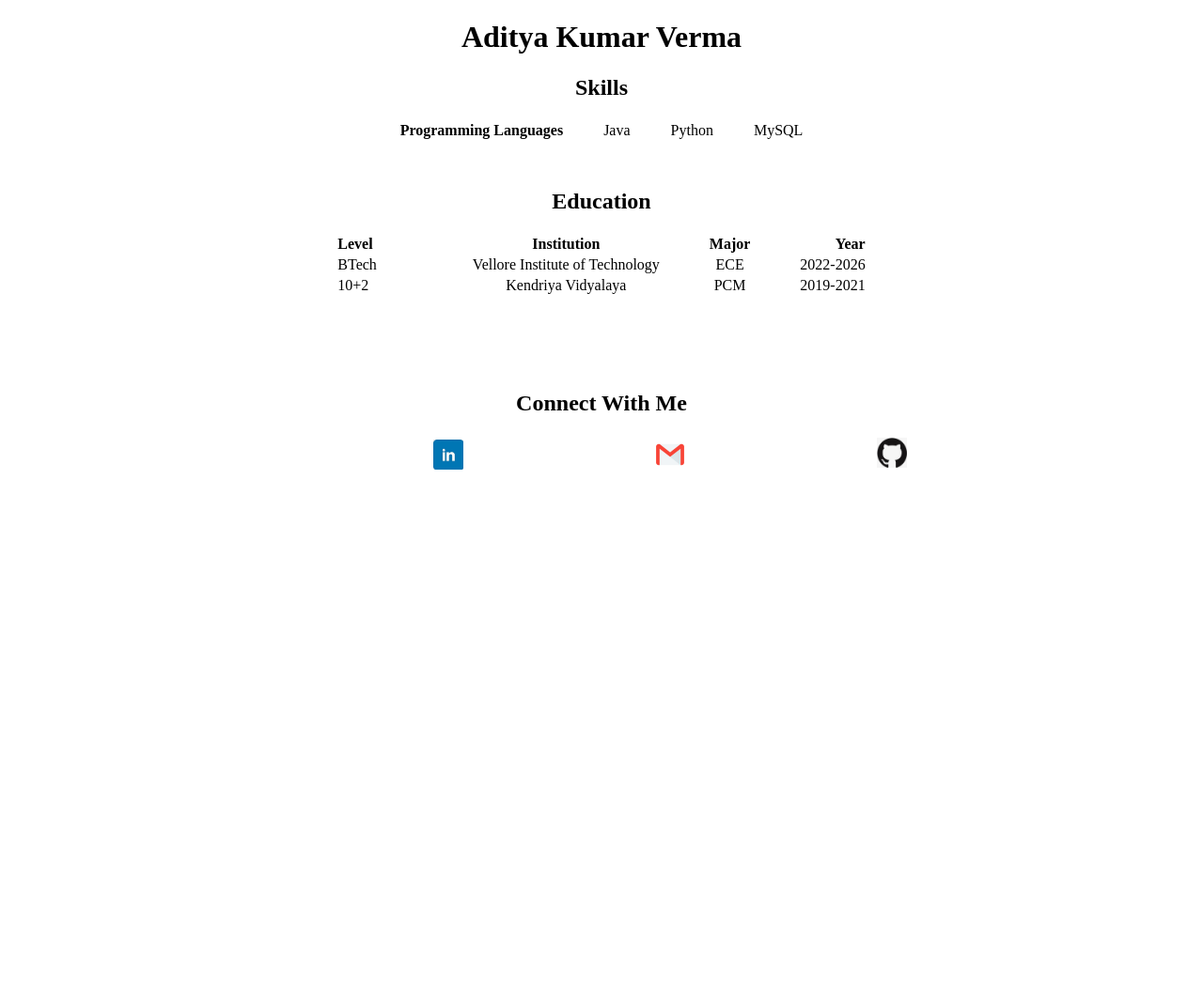
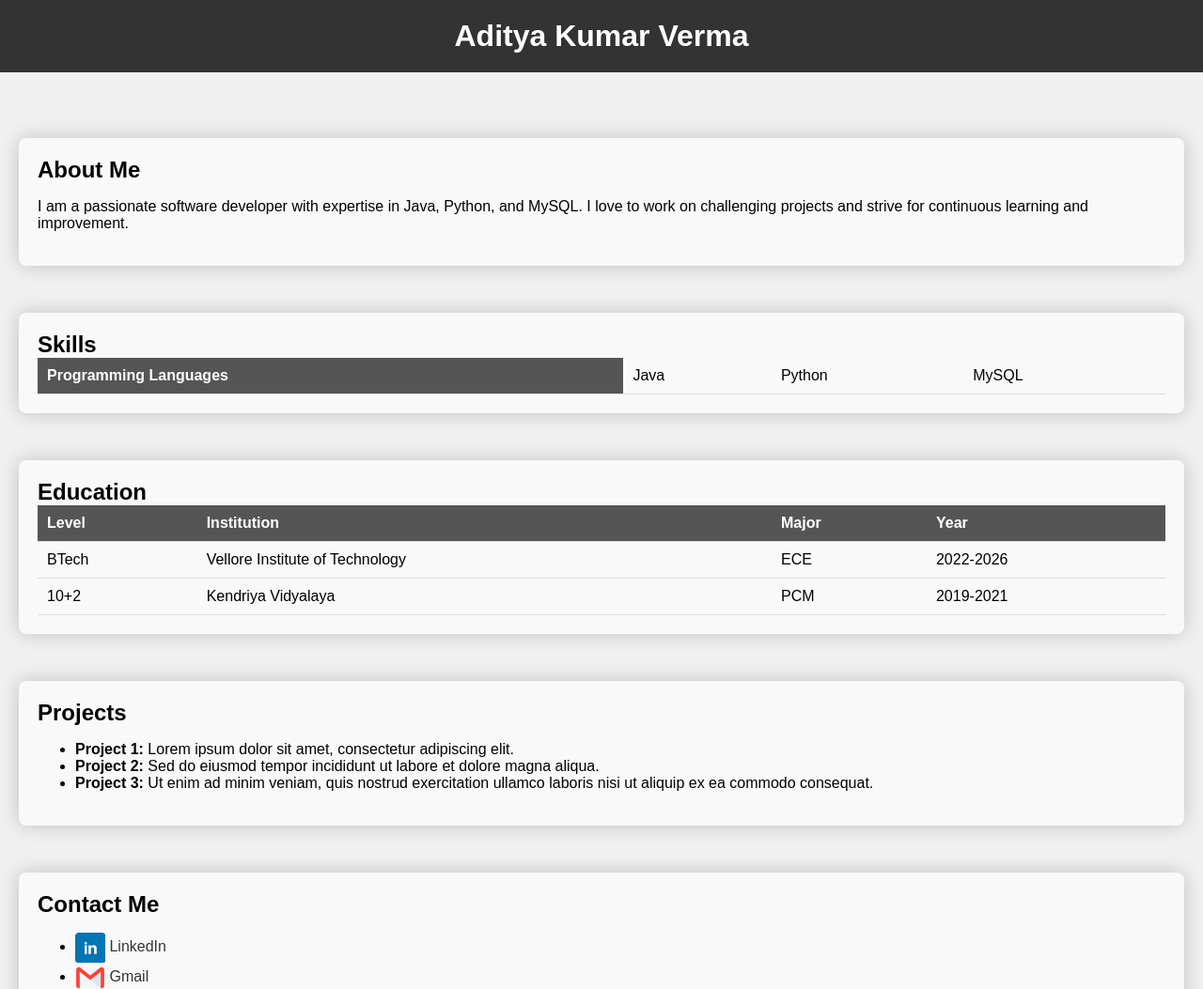
Before and after one commit to adityaverma121/My-Portfolio, a plain HTML site: page index.html in a window 1280 px wide. Shown: the top 1053 px of the page at 94% size. Before the commit the page ends 800 px from the top, so only its background shows below. Drawn offline with Linux system fonts and the light colour scheme.

Commit message:
Update index.html

```diff
--- a/index.html
+++ b/index.html
@@ -1,75 +1,159 @@
 <!DOCTYPE html>
-<html>
+<html lang="en">
 <head>
-	<title style="text-align:center;">My Portfolio</title>
+    <meta charset="UTF-8">
+    <meta name="viewport" content="width=device-width, initial-scale=1.0">
+    <title>My Portfolio</title>
+    <style>
+        body {
+            font-family: Arial, sans-serif;
+            background-color: #f0f0f0;
+            margin: 0;
+            padding: 0;
+        }
+
+        header {
+            background-color: #333;
+            color: #fff;
+            padding: 20px 0;
+            text-align: center;
+        }
+
+        h1, h2 {
+            margin: 0;
+        }
+
+        main {
+            padding: 20px;
+        }
+
+        section {
+            margin-top: 50px;
+            padding: 20px;
+            background-color: #f9f9f9;
+            border-radius: 8px;
+            box-shadow: 0 0 20px rgba(0, 0, 0, 0.2);
+            transition: transform 0.3s ease;
+        }
+
+        section:hover {
+            transform: translateY(-5px);
+        }
+
+        table {
+            width: 100%;
+            border-collapse: collapse;
+        }
+
+        th, td {
+            padding: 10px;
+            text-align: left;
+            border-bottom: 1px solid #ddd;
+        }
+
+        th {
+            background-color: #555;
+            color: #fff;
+        }
+
+        td {
+            vertical-align: middle;
+        }
+
+        a {
+            text-decoration: none;
+            color: #333;
+            transition: color 0.3s ease;
+        }
+
+        a:hover {
+            color: #007bff;
+            transform: scale(1.1);
+        }
+
+        img {
+            vertical-align: middle;
+        }
+
+        /* Responsive layout */
+        @media (max-width: 768px) {
+            table, th, td {
+                display: block;
+            }
+            th, td {
+                text-align: center;
+            }
+        }
+    </style>
 </head>
 <body>
     <header>
-		<h1 style="text-align:center;">Aditya Kumar Verma</h1>
+        <h1>Aditya Kumar Verma</h1>
     </header>
 
     <main>
-		<section>
-			<h2 style="text-align:center;">Skills</h2>
-			<table style="margin: 0 auto;">
+        <section id="about">
+            <h2>About Me</h2>
+            <p>I am a passionate software developer with expertise in Java, Python, and MySQL. I love to work on challenging projects and strive for continuous learning and improvement.</p>
+        </section>
+
+        <section id="skills">
+            <h2>Skills</h2>
+            <table>
                 <tr>
                     <th>Programming Languages</th>
-					<td style="padding-left: 40px;">Java</td>
-                                        <td style="padding-left: 40px;">Python</td>
-                                        <td style="padding-left: 40px;">MySQL</td>
-				</tr>
-
-                         </table>
-		</section>
-
-
-
-
-
-
-
-                <section style="margin-top: 50px;">
-			<h2 style="text-align:center;">Education</h2>
-			<table style="margin: 0 auto;">
-				<tr>
-					<th align="left" style="padding-right: 50px ;" ">Level</th>
-					<th align="center" style="padding-left: 50px ;">Institution</th>
-					<th align="center" style="padding-left: 50px ;">Major</th>
-					<th align="right" style="padding-left: 20px ;">Year</th>
-				</tr>
-				<tr>
-					<td align="left" style="padding-right: 50px ;">BTech</td>
-					<td align="center" style="padding-left: 50px ;">Vellore Institute of Technology</td>
-					<td align="center" style="padding-left: 50px ;">ECE</td>
-					<td align="right" style="padding-left: 40px ;">2022-2026</td>
-				</tr>
-				<tr>
-					<td align="left" style="padding-right: 50px ;">10+2</td>
-					<td align="center" style="padding-left: 50px ;">Kendriya Vidyalaya</td>
-					<td align="center" style="padding-left: 50px ;">PCM</td>
-					<td align="right" style="padding-left: 50px ;">2019-2021</td>
+                    <td>Java</td>
+                    <td>Python</td>
+                    <td>MySQL</td>
                 </tr>
             </table>
         </section>
 
-                <section style="margin-top: 100px;">
-                        <h2 style="text-align:center;">Connect With Me</h2>
+        <section id="education">
+            <h2>Education</h2>
+            <table>
+                <tr>
+                    <th>Level</th>
+                    <th>Institution</th>
+                    <th>Major</th>
+                    <th>Year</th>
+                </tr>
+                <tr>
+                    <td>BTech</td>
+                    <td>Vellore Institute of Technology</td>
+                    <td>ECE</td>
+                    <td>2022-2026</td>
+                </tr>
+                <tr>
+                    <td>10+2</td>
+                    <td>Kendriya Vidyalaya</td>
+                    <td>PCM</td>
+                    <td>2019-2021</td>
+                </tr>
+            </table>
+        </section>
 
+        <section id="projects">
+            <h2>Projects</h2>
+            <ul>
+                <li><strong>Project 1:</strong> Lorem ipsum dolor sit amet, consectetur adipiscing elit.</li>
+                <li><strong>Project 2:</strong> Sed do eiusmod tempor incididunt ut labore et dolore magna aliqua.</li>
+                <li><strong>Project 3:</strong> Ut enim ad minim veniam, quis nostrud exercitation ullamco laboris nisi ut aliquip ex ea commodo consequat.</li>
+            </ul>
+        </section>
 
-		        <table>
-
+        <section id="contact">
+            <h2>Contact Me</h2>
             <ul>
-				   <td><a href="https://www.linkedin.com/in/adityaverma121"><img src="linkedin.png" alt="LinkedIn" width="32" height="32" align="left" style="padding-left: 450px;" ></a></td>
-				   <td><a href="mailto:adityakumar.verma2022@vitstudent.ac.in"><img src="gmail.png" alt="Twitter" width="32" height="32" align="right" style="padding-left: 200px;" ></a></td>
-
-				   <td><a href="https://github.com/adityaverma121"><img src="github.png" alt="GitHub" width="32" height="32" style="padding-left: 200px;" ></a></td>
+                <li><a href="https://www.linkedin.com/in/adityaverma121"><img src="linkedin.png" alt="LinkedIn" width="32" height="32"> LinkedIn</a></li>
+                <li><a href="mailto:adityakumar.verma2022@vitstudent.ac.in"><img src="gmail.png" alt="Twitter" width="32" height="32"> Gmail</a></li>
+                <li><a href="https://github.com/adityaverma121"><img src="github.png" alt="GitHub" width="32" height="32"> GitHub</a></li>
             </ul>
-		       </table>
         </section>
     </main>
 
     <footer>
-
+        <!-- Your footer content here -->
     </footer>
 </body>
 </html>
```
Lines whose indentation alone changed are shown as unchanged.
